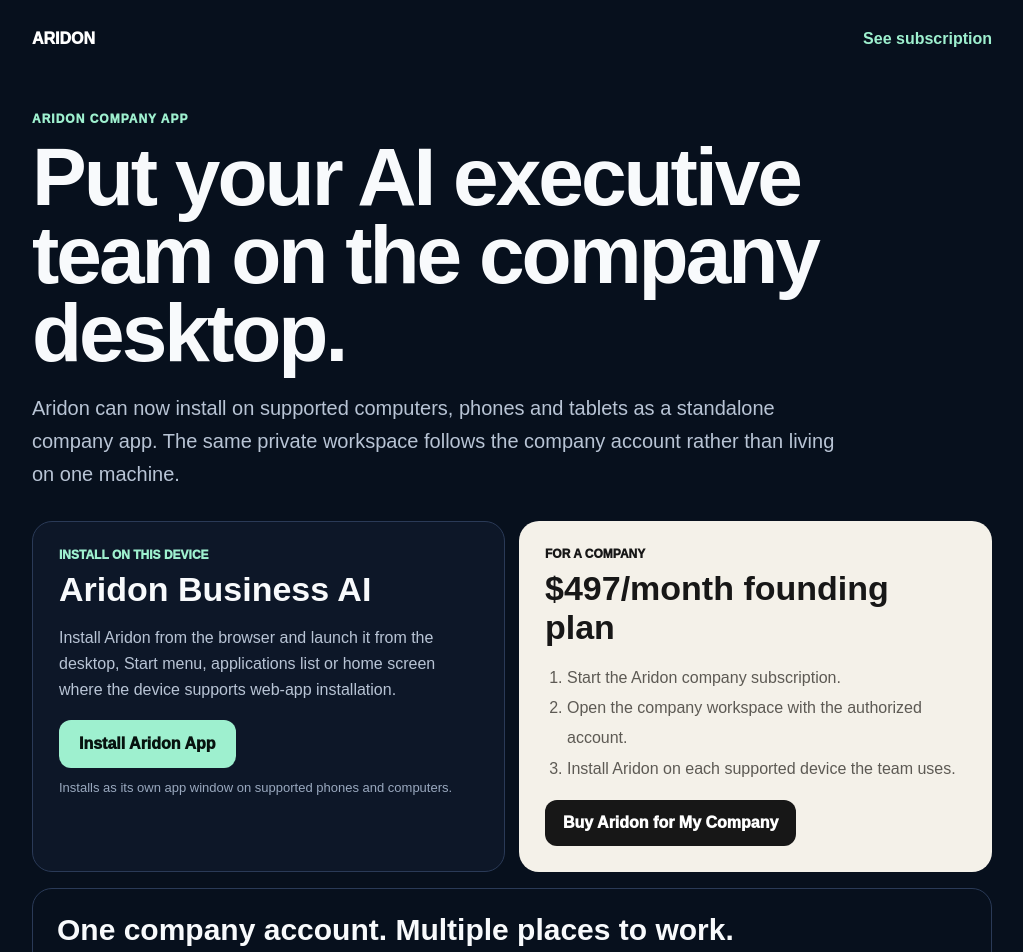
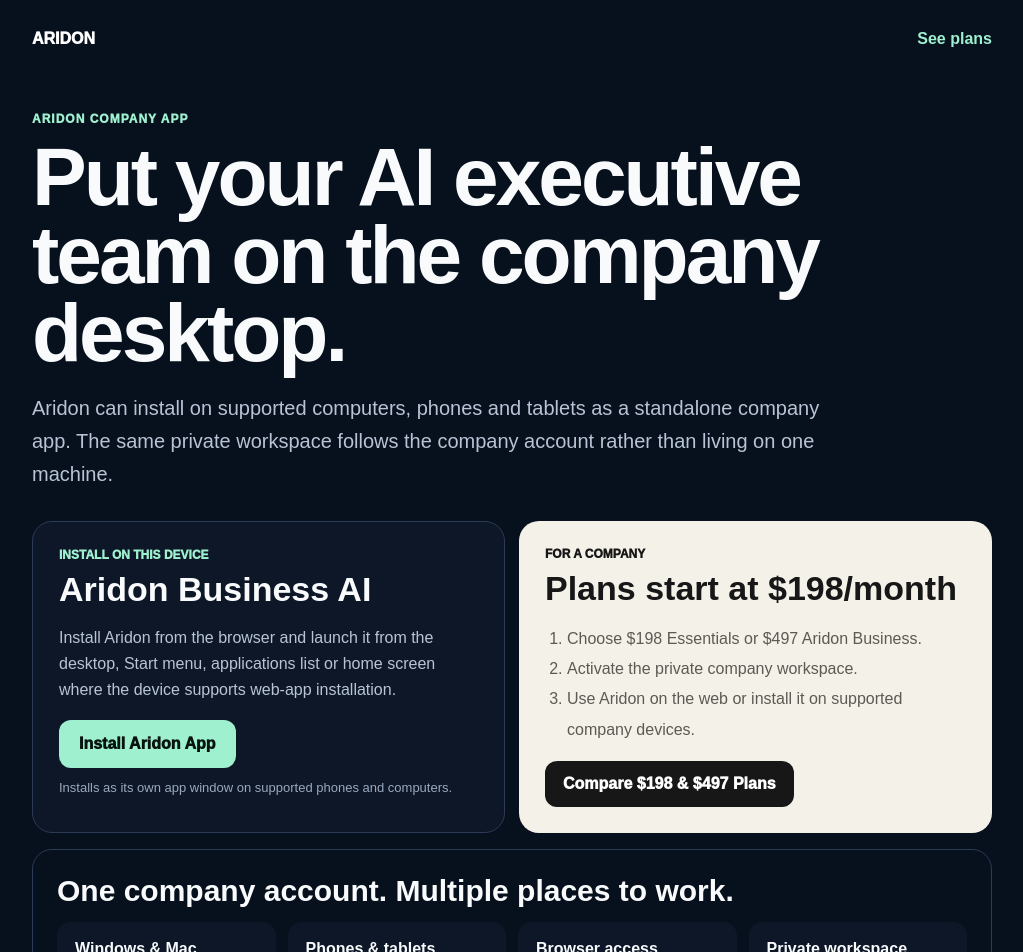
Before and after one commit to jimrusk/aridon-app, a Next.js app: page /install in a window 1280 px wide. Shown: the top 952 px of the page, without its empty margins (128-1151 px from the left). Built offline with nearby package versions, Linux system fonts and the light colour scheme.

Commit message:
Align install page with $198 Essentials plan

```diff
--- a/app/install/page.tsx
+++ b/app/install/page.tsx
@@ -1,7 +1,6 @@
 import Link from 'next/link';
 import InstallAridon from '../components/InstallAridon';
 
-const CHECKOUT_URL = 'https://buy.stripe.com/6oU8wOaDR1aHbfUd464AU06';
 const mint = '#9EF0CF';
 
 export default function InstallPage() {
@@ -10,13 +9,13 @@ export default function InstallPage() {
       <section style={{ maxWidth: 1000, margin: '0 auto', padding: '30px 20px 80px' }}>
         <nav style={{ display: 'flex', justifyContent: 'space-between', gap: 12, alignItems: 'center', flexWrap: 'wrap' }}>
           <Link href="/" style={{ color: '#fff', textDecoration: 'none', fontWeight: 950 }}>ARIDON</Link>
-          <Link href="/business-os/subscribe" style={{ color: mint, textDecoration: 'none', fontWeight: 900 }}>See subscription</Link>
+          <Link href="/business-os/subscribe" style={{ color: mint, textDecoration: 'none', fontWeight: 900 }}>See plans</Link>
         </nav>
 
         <div style={{ paddingTop: 64, maxWidth: 900 }}>
           <div style={{ color: mint, fontSize: 12, fontWeight: 950, letterSpacing: 1 }}>ARIDON COMPANY APP</div>
           <h1 style={{ fontSize: 'clamp(48px,8vw,82px)', lineHeight: .95, letterSpacing: -3, margin: '12px 0 20px' }}>Put your AI executive team on the company desktop.</h1>
-          <p style={{ color: '#B8C4D5', fontSize: 20, lineHeight: 1.65, maxWidth: 820 }}>Aridon can now install on supported computers, phones and tablets as a standalone company app. The same private workspace follows the company account rather than living on one machine.</p>
+          <p style={{ color: '#B8C4D5', fontSize: 20, lineHeight: 1.65, maxWidth: 820 }}>Aridon can install on supported computers, phones and tablets as a standalone company app. The same private workspace follows the company account rather than living on one machine.</p>
         </div>
 
         <div style={{ display: 'grid', gridTemplateColumns: 'repeat(auto-fit,minmax(280px,1fr))', gap: 14, marginTop: 30 }}>
@@ -29,20 +28,20 @@ export default function InstallPage() {
 
           <section style={{ background: '#F4F1E9', color: '#171717', borderRadius: 20, padding: 26 }}>
             <div style={{ fontSize: 12, fontWeight: 950 }}>FOR A COMPANY</div>
-            <h2 style={{ fontSize: 34, margin: '8px 0 12px' }}>$497/month founding plan</h2>
+            <h2 style={{ fontSize: 34, margin: '8px 0 12px' }}>Plans start at $198/month</h2>
             <ol style={{ color: '#5D5A54', lineHeight: 1.9, paddingLeft: 22 }}>
-              <li>Start the Aridon company subscription.</li>
-              <li>Open the company workspace with the authorized account.</li>
-              <li>Install Aridon on each supported device the team uses.</li>
+              <li>Choose $198 Essentials or $497 Aridon Business.</li>
+              <li>Activate the private company workspace.</li>
+              <li>Use Aridon on the web or install it on supported company devices.</li>
             </ol>
-            <a href={CHECKOUT_URL} target="_blank" rel="noreferrer" style={{ display: 'inline-block', background: '#171717', color: '#fff', textDecoration: 'none', fontWeight: 950, padding: '14px 18px', borderRadius: 12 }}>Buy Aridon for My Company</a>
+            <Link href="/business-os/subscribe" style={{ display: 'inline-block', background: '#171717', color: '#fff', textDecoration: 'none', fontWeight: 950, padding: '14px 18px', borderRadius: 12 }}>Compare $198 & $497 Plans</Link>
           </section>
         </div>
 
         <section style={{ marginTop: 16, border: '1px solid #2A3A57', borderRadius: 20, padding: 24 }}>
           <h2 style={{ fontSize: 30, margin: '0 0 14px' }}>One company account. Multiple places to work.</h2>
           <div style={{ display: 'grid', gridTemplateColumns: 'repeat(auto-fit,minmax(210px,1fr))', gap: 12 }}>
-            <Feature title="Windows & Mac" text="Run Aridon in a dedicated app window from supported desktop browsers." />
+            <Feature title="Windows & Mac" text="Run Aridon in a dedicated app window from supported desktop browsers, with native desktop packages prepared for signed distribution." />
             <Feature title="Phones & tablets" text="Add Aridon to the home screen on supported mobile devices." />
             <Feature title="Browser access" text="Nothing to install is required. The web version remains available too." />
             <Feature title="Private workspace" text="Company data stays tied to the authenticated company workspace, not the device install." />
```
